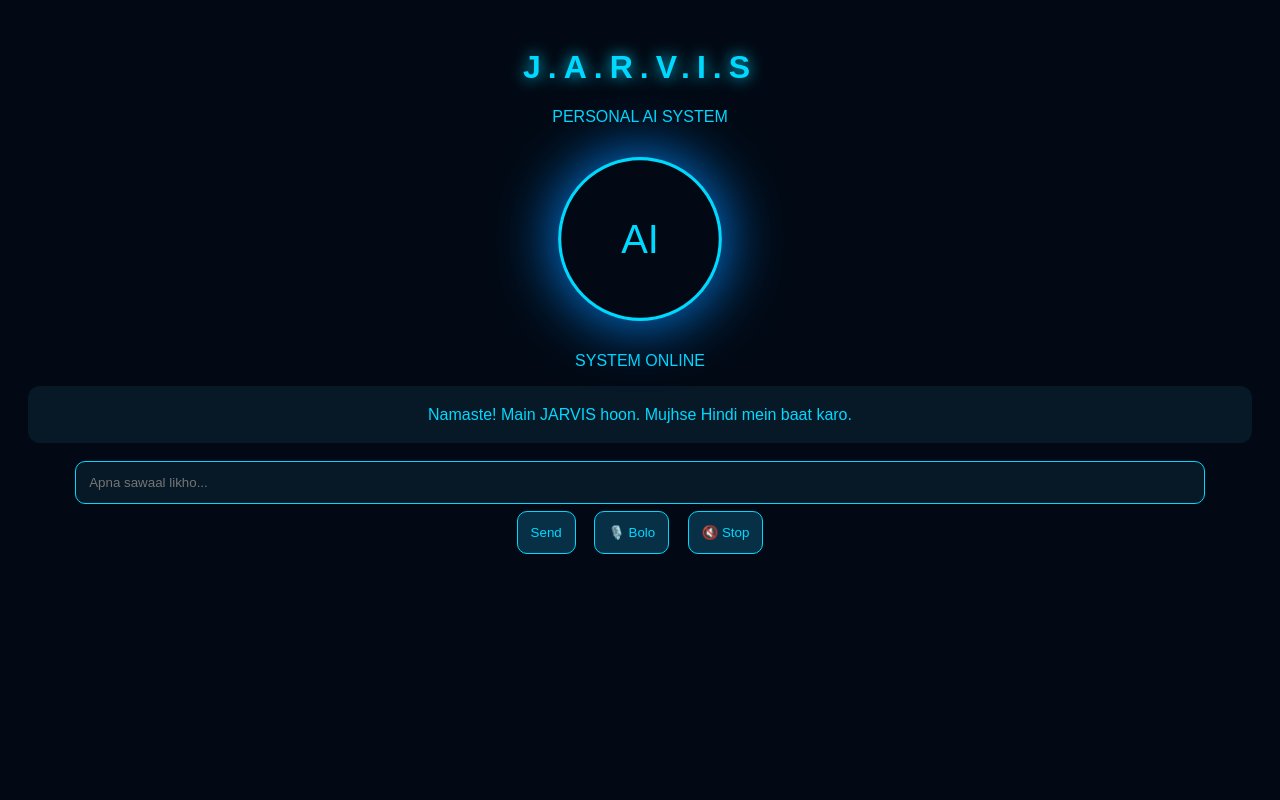
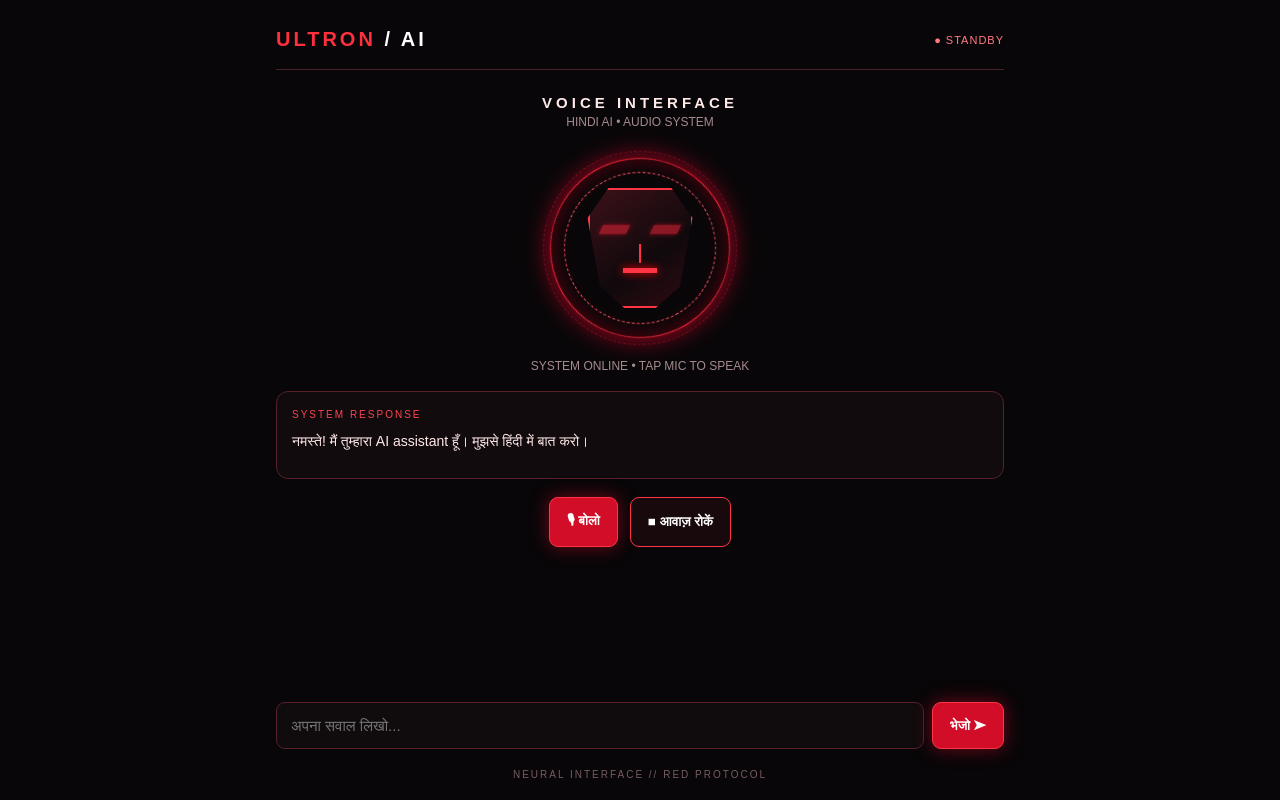
Before and after one commit to mshiv1583-hub/Jarvis-ai-hindi-abhisht8055, a website: page public/index.html in a window 1280 px wide. Drawn offline with Linux system fonts and the light colour scheme.

Commit message:
Update index.html

```diff
--- a/public/index.html
+++ b/public/index.html
@@ -1,66 +1,120 @@
+
 <!DOCTYPE html>
 <html lang="hi">
 <head>
 <meta charset="UTF-8">
 <meta name="viewport" content="width=device-width,initial-scale=1">
-<title>JARVIS AI</title>
+<meta name="theme-color" content="#080608">
+<title>ULTRON AI | Hindi Voice Assistant</title>
 <style>
-body{background:#020914;color:#00d9ff;font-family:Arial;text-align:center;padding:20px}
-h1{letter-spacing:7px;text-shadow:0 0 15px #00d9ff}
-.orb{width:150px;height:150px;border:3px solid #00d9ff;border-radius:50%;
-margin:35px auto;display:grid;place-items:center;font-size:38px;
-box-shadow:0 0 35px #00d9ff;animation:pulse 2s infinite}
-@keyframes pulse{50%{transform:scale(1.05);box-shadow:0 0 60px #008cff}}
-#reply{padding:16px;background:#071827;border-radius:12px;line-height:1.6}
-input{width:90%;padding:13px;background:#071827;color:white;border:1px solid #00d9ff;border-radius:10px}
-button{padding:13px;margin:7px;background:#073047;color:#00d9ff;border:1px solid #00d9ff;border-radius:10px}
+*{box-sizing:border-box}
+:root{color-scheme:dark}
+body{margin:0;background:#080608;color:#ffe9e9;font-family:Arial,sans-serif}
+.app{min-height:100dvh;max-width:760px;margin:auto;padding:20px 16px;display:flex;flex-direction:column}
+header{display:flex;justify-content:space-between;align-items:center;border-bottom:1px solid #492026;padding:8px 0 18px}
+.brand{font-size:20px;font-weight:900;letter-spacing:3px;color:#ff303e}
+.status{font-size:11px;color:#ff7b82;letter-spacing:1px}
+main{flex:1;display:flex;flex-direction:column;align-items:center}
+h1{font-size:15px;letter-spacing:4px;margin:24px 0 4px}
+.sub{font-size:12px;color:#a58b8e}
+.robot{width:190px;height:190px;margin:24px auto 16px;position:relative;display:grid;place-items:center}
+.ring{position:absolute;inset:5px;border:1px solid #ff2637;border-radius:50%;box-shadow:0 0 25px #b90024,inset 0 0 20px #59000e;animation:spin 12s linear infinite}
+.ring:before,.ring:after{content:"";position:absolute;border:1px dashed #ff5260;border-radius:50%;inset:13px}
+.ring:after{inset:-8px;border-color:#79101b}
+@keyframes spin{to{transform:rotate(360deg)}}
+.face{position:relative;width:105px;height:120px;border:2px solid #ff3445;background:linear-gradient(145deg,#3b1118,#10090c 60%,#310b12);clip-path:polygon(20% 0,80% 0,100% 25%,88% 82%,65% 100%,35% 100%,12% 82%,0 25%);filter:drop-shadow(0 0 15px #ff122b)}
+.eyes{display:flex;justify-content:space-around;padding-top:35px}
+.eye{width:27px;height:9px;background:#ff233a;transform:skew(-25deg);box-shadow:0 0 15px #ff001e;animation:pulse 1.5s infinite alternate}
+@keyframes pulse{to{opacity:.45;box-shadow:0 0 4px #ff001e}}
+.nose{width:2px;height:19px;background:#ff3344;margin:10px auto 0}
+.mouth{width:34px;height:5px;background:#ff3445;margin:5px auto;box-shadow:0 0 8px red}
+.robot.talking .ring{animation-duration:1.5s}
+.robot.listening .ring{border-width:4px;animation-duration:2s}
+#reply{width:100%;min-height:88px;border:1px solid #57202a;background:#110b0e;border-radius:12px;padding:15px;line-height:1.55;font-size:14px;white-space:pre-wrap}
+#reply:before{content:"SYSTEM RESPONSE";display:block;color:#ff4352;font-size:10px;letter-spacing:2px;margin-bottom:8px}
+.controls{display:flex;gap:12px;justify-content:center;flex-wrap:wrap;margin:18px 0}
+button{border:1px solid #ff3547;background:#18090d;color:#fff;padding:13px 17px;border-radius:9px;font-weight:bold;cursor:pointer}
+button.primary{background:#d20d27;box-shadow:0 0 18px #720819}
+button:active{transform:scale(.97)}
+.entry{display:flex;gap:8px;width:100%;margin-top:auto}
+input{flex:1;min-width:0;background:#100b0d;border:1px solid #57202a;border-radius:9px;color:white;padding:14px;font-size:15px}
+footer{text-align:center;color:#775d61;font-size:10px;letter-spacing:2px;margin-top:20px}
 </style>
 </head>
 <body>
-<h1>J.A.R.V.I.S</h1>
-<p>PERSONAL AI SYSTEM</p>
-<div class="orb">AI</div>
-<p id="status">SYSTEM ONLINE</p>
-<div id="reply">Namaste! Main JARVIS hoon. Mujhse Hindi mein baat karo.</div>
-<br>
-<input id="msg" placeholder="Apna sawaal likho...">
-<br>
-<button onclick="ask()">Send</button>
-<button onclick="listen()">🎙️ Bolo</button>
-<button onclick="speechSynthesis.cancel()">🔇 Stop</button>
+<div class="app">
+<header>
+  <div class="brand">ULTRON<span style="color:white"> / AI</span></div>
+  <div class="status" id="status">● STANDBY</div>
+</header>
+<main>
+  <h1>VOICE INTERFACE</h1>
+  <div class="sub">HINDI AI • AUDIO SYSTEM</div>
+  <div class="robot" id="robot">
+    <div class="ring"></div>
+    <div class="face">
+      <div class="eyes"><div class="eye"></div><div class="eye"></div></div>
+      <div class="nose"></div><div class="mouth"></div>
+    </div>
+  </div>
+  <div class="sub" id="hint">SYSTEM ONLINE • TAP MIC TO SPEAK</div>
+  <div id="reply" style="margin-top:18px">नमस्ते! मैं तुम्हारा AI assistant हूँ। मुझसे हिंदी में बात करो।</div>
+  <div class="controls">
+    <button class="primary" id="mic">🎙 बोलो</button>
+    <button id="stop">■ आवाज़ रोकें</button>
+  </div>
+</main>
+<form class="entry" id="form">
+  <input id="message" placeholder="अपना सवाल लिखो..." autocomplete="off">
+  <button class="primary" type="submit">भेजो ➤</button>
+</form>
+<footer>NEURAL INTERFACE // RED PROTOCOL</footer>
+</div>
 <script>
-function say(t){
- const u=new SpeechSynthesisUtterance(t);
- u.lang="hi-IN";speechSynthesis.cancel();speechSynthesis.speak(u);
+const $=id=>document.getElementById(id);
+let recognition=null, busy=false;
+const history=[];
+function status(s,h){$("status").textContent="● "+s;$("hint").textContent=h}
+function speak(text){
+  if(!("speechSynthesis" in window))return;
+  speechSynthesis.cancel();
+  const u=new SpeechSynthesisUtterance(text);
+  u.lang="hi-IN";u.rate=1;u.pitch=.85;
+  u.onstart=()=>{$("robot").classList.add("talking");status("SPEAKING","JARVIS IS RESPONDING")};
+  u.onend=()=>{$("robot").classList.remove("talking");status("STANDBY","TAP MIC TO SPEAK")};
+  speechSynthesis.speak(u);
 }
-async function ask(text){
- text=(text||document.getElementById("msg").value).trim();
- if(!text)return;
- document.getElementById("reply").textContent="JARVIS soch raha hai...";
- document.getElementById("status").textContent="PROCESSING";
- try{
-  const r=await fetch("/api/chat",{method:"POST",
-   headers:{"Content-Type":"application/json"},
-   body:JSON.stringify({message:text})});
-  const d=await r.json();
-  if(!r.ok)throw Error(d.error||"Connection error");
-  document.getElementById("reply").textContent=d.reply;
-  document.getElementById("status").textContent="SYSTEM ONLINE";
-  say(d.reply);
- }catch(e){
-  document.getElementById("reply").textContent="AI connect nahi hua. Server aur API settings check karo.";
-  document.getElementById("status").textContent="CONNECTION ERROR";
- }
+async function send(text){
+  if(busy||!text.trim())return;
+  busy=true;$("message").value="";
+  $("reply").textContent="सोच रहा हूँ...";
+  status("PROCESSING","AI RESPONSE INCOMING");
+  try{
+    const r=await fetch("/api/chat",{method:"POST",headers:{"Content-Type":"application/json"},body:JSON.stringify({message:text,history:history.slice(-8)})});
+    const data=await r.json();
+    if(!r.ok)throw Error(data.error||"Server error");
+    const answer=data.reply||"मुझे जवाब नहीं मिला।";
+    history.push({role:"user",content:text},{role:"assistant",content:answer});
+    $("reply").textContent=answer;
+    speak(answer);
+  }catch(e){
+    $("reply").textContent="कनेक्शन में समस्या है: "+e.message+"। Server और API key जाँचो।";
+    status("CONNECTION ERROR","SERVER CHECK REQUIRED");
+  }finally{busy=false}
 }
-function listen(){
- const S=window.SpeechRecognition||window.webkitSpeechRecognition;
- if(!S){alert("Chrome mein voice recognition try karo.");return;}
- const r=new S();r.lang="hi-IN";
- r.onstart=()=>document.getElementById("status").textContent="LISTENING...";
- r.onresult=e=>ask(e.results[0][0].transcript);
- r.onerror=()=>document.getElementById("status").textContent="MIC ERROR";
- r.start();
-}
+$("form").addEventListener("submit",e=>{e.preventDefault();send($("message").value)});
+$("stop").onclick=()=>{speechSynthesis.cancel();if(recognition)recognition.stop();$("robot").classList.remove("talking","listening");status("STANDBY","AUDIO STOPPED")};
+$("mic").onclick=()=>{
+  const SR=window.SpeechRecognition||window.webkitSpeechRecognition;
+  if(!SR){alert("Voice input support nahi mila. Android Chrome mein microphone permission check karo.");return}
+  if(recognition)recognition.stop();
+  recognition=new SR();recognition.lang="hi-IN";recognition.interimResults=false;recognition.maxAlternatives=1;
+  recognition.onstart=()=>{$("robot").classList.add("listening");status("LISTENING","AB BOLO...")};
+  recognition.onresult=e=>{const t=e.results[0][0].transcript;$("message").value=t;send(t)};
+  recognition.onerror=e=>{status("MIC ERROR",e.error);$("robot").classList.remove("listening")};
+  recognition.onend=()=>{$("robot").classList.remove("listening");if(!busy)status("STANDBY","TAP MIC TO SPEAK")};
+  recognition.start();
+};
 </script>
 </body>
-</html>
+                                                                                             </html>
```
